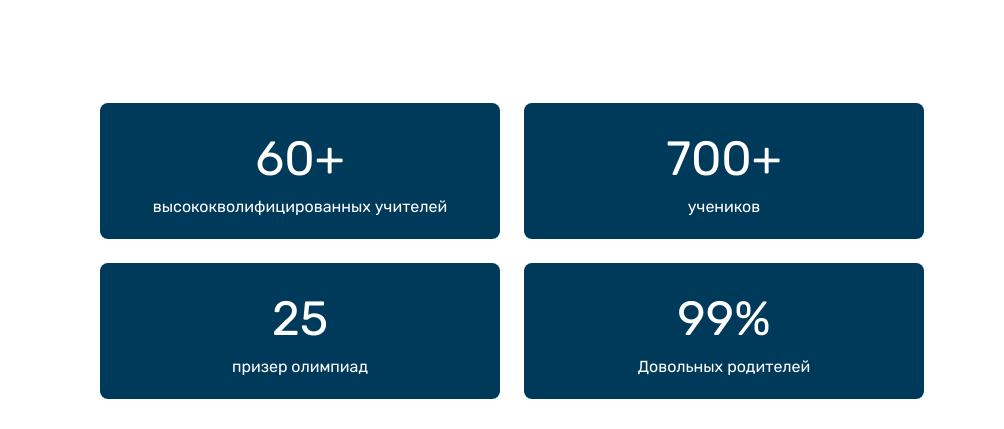
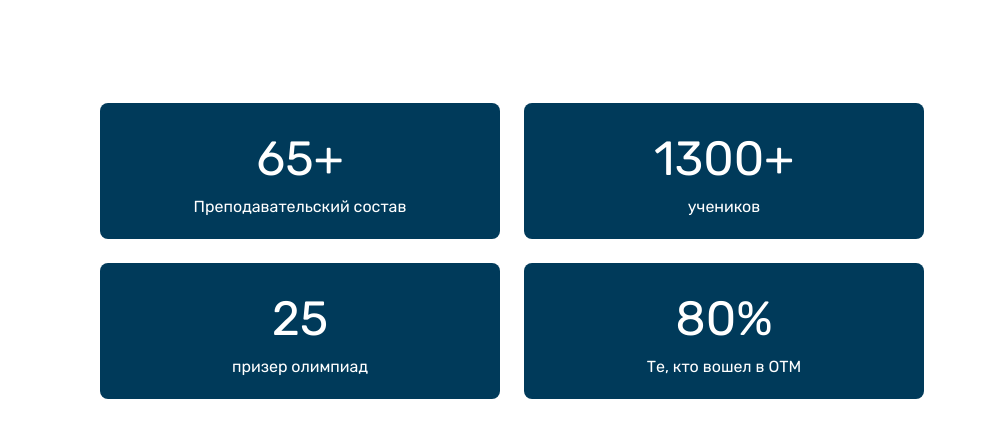
Before and after one commit to smuhammadaziz/school182-frontend, a React (Vite) app: page / in a window 1280 px wide. Shown: the part 2000-2429 px from the top of the page, without its empty margins (128-1132 px from the left). Built offline with nearby package versions, Linux system fonts and the light colour scheme.

Commit message:
finish: finish statistics secton multi lang

```diff
--- a/src/Localization/content.js
+++ b/src/Localization/content.js
@@ -16,6 +16,12 @@ const content = {
     news: {
       heading: 'Новости школы',
       more: 'Более',
+    },
+    stats: {
+      teachers: 'Преподавательский состав',
+      students: 'учеников',
+      winner: 'призер олимпиад',
+      graduated: 'Те, кто вошел в ОТМ',
     },
   },
   uz: {
@@ -36,6 +42,12 @@ const content = {
       heading: 'Мактаб янгиликлари',
       more: 'Кўпроқ',
     },
+    stats: {
+      teachers: 'Педагогик ходимлар',
+      students: 'ўқувчилар',
+      winner: 'oлимпиада совриндори',
+      graduated: 'ОТМга кирганлар',
+    },
   },
 };
 
--- a/src/components/statistics/statistics.jsx
+++ b/src/components/statistics/statistics.jsx
@@ -5,7 +5,11 @@ import AOS from 'aos';
 import 'aos/dist/aos.css';
 import { useEffect } from 'react';
 
+import useLang from '../../Hooks/useLang';
+import content from '../../Localization/content';
+
 function Statistics() {
+  const [lang] = useLang('ru');
   function Number({ n }) {
     const { number } = useSpring({
       from: { number: 0 },
@@ -34,9 +38,9 @@ function Statistics() {
               data-aos-delay='50'
             >
               <strong className='StatNumber'>
-                <Number n={60} />+
+                <Number n={65} />+
               </strong>
-              <p className='StatType'>высококволифицированных учителей</p>
+              <p className='StatType'>{content[lang].stats.teachers}</p>
             </div>
             <div
               className='StatCard'
@@ -45,9 +49,9 @@ function Statistics() {
               data-aos-delay='50'
             >
               <strong className='StatNumber'>
-                <Number n={700} />+
+                <Number n={1300} />+
               </strong>
-              <p className='StatType'>учеников</p>
+              <p className='StatType'>{content[lang].stats.students}</p>
             </div>
             <div
               className='StatCard'
@@ -58,7 +62,7 @@ function Statistics() {
               <strong className='StatNumber'>
                 <Number n={25} />
               </strong>
-              <p className='StatType'>призер олимпиад</p>
+              <p className='StatType'>{content[lang].stats.winner}</p>
             </div>
             <div
               className='StatCard'
@@ -67,9 +71,9 @@ function Statistics() {
               data-aos-delay='50'
             >
               <strong className='StatNumber'>
-                <Number n={99} />%
+                <Number n={80} />%
               </strong>
-              <p className='StatType'>Довольных родителей</p>
+              <p className='StatType'>{content[lang].stats.graduated}</p>
             </div>
           </div>
         </div>
```
